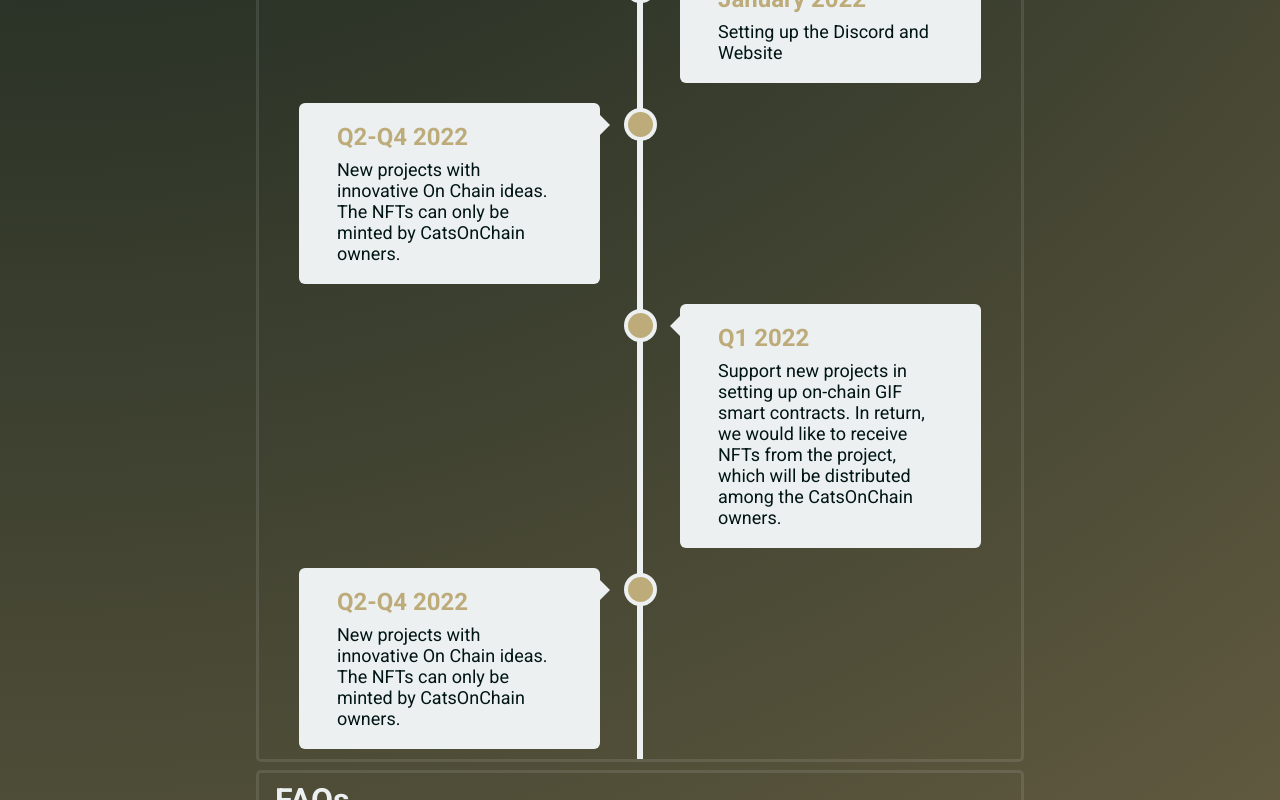
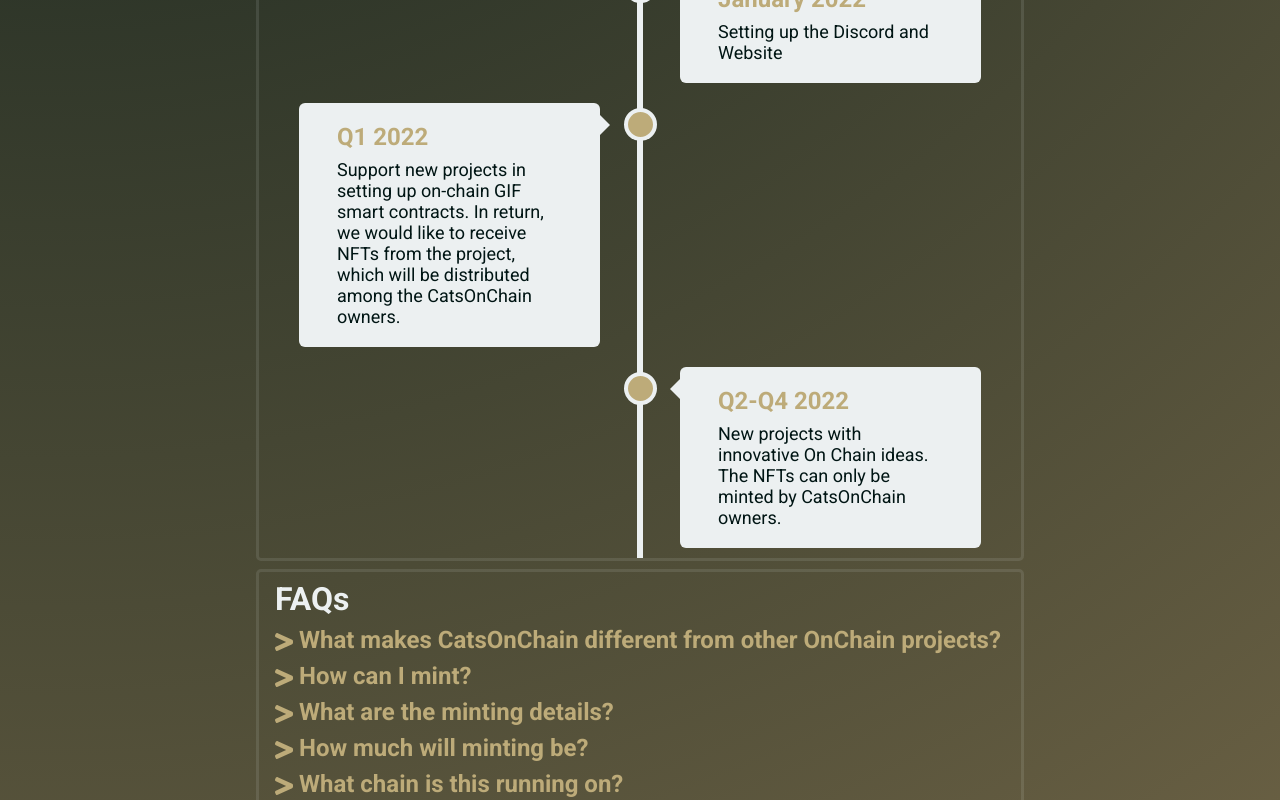
Before and after one commit to desombre/catsonchain, a React (Create React App) app: page / in a window 1280 px wide. Shown: the part 1640-2440 px from the top of the page. Built offline with nearby package versions, Linux system fonts and the light colour scheme.

Commit message:
Remove duplicate timeline entry

```diff
--- a/src/components/timeline/Timeline.js
+++ b/src/components/timeline/Timeline.js
@@ -35,14 +35,8 @@ const Timeline = () => {
         <h2>January 2022</h2>
         <p>Setting up the Discord and Website</p>
       </TimelineEntry>
+
       <TimelineEntry side={"left"}>
-        <h2>Q2-Q4 2022</h2>
-        <p>
-          New projects with innovative On Chain ideas. The NFTs can only be
-          minted by CatsOnChain owners.
-        </p>
-      </TimelineEntry>
-      <TimelineEntry side={"right"}>
         <h2>Q1 2022</h2>
         <p>
           Support new projects in setting up on-chain GIF smart contracts. In
@@ -50,7 +44,7 @@ const Timeline = () => {
           distributed among the CatsOnChain owners.
         </p>
       </TimelineEntry>
-      <TimelineEntry side={"left"}>
+      <TimelineEntry side={"right"}>
         <h2>Q2-Q4 2022</h2>
         <p>
           New projects with innovative On Chain ideas. The NFTs can only be
```
